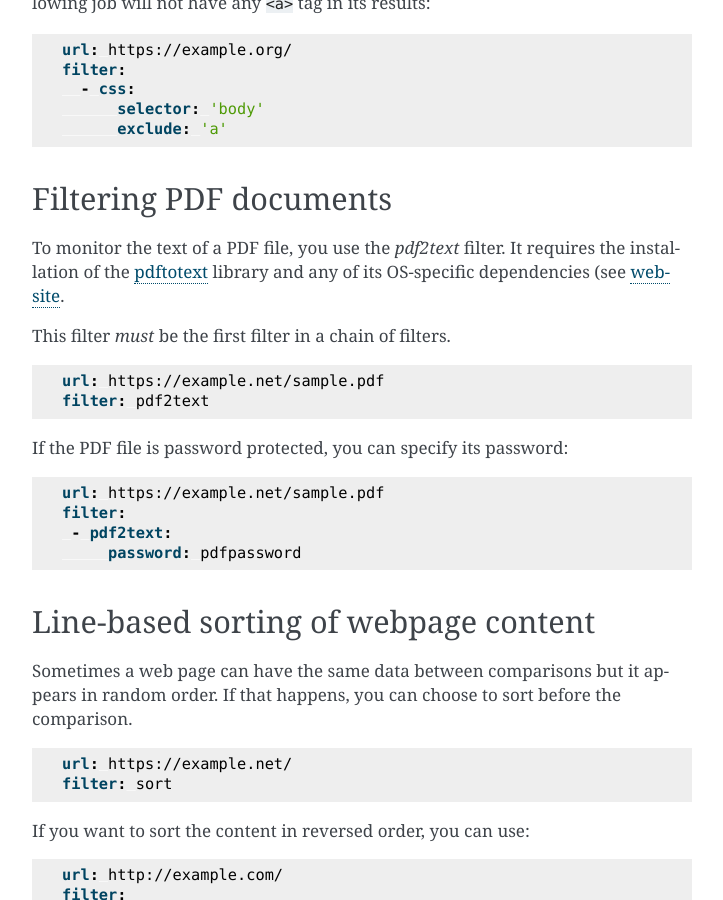
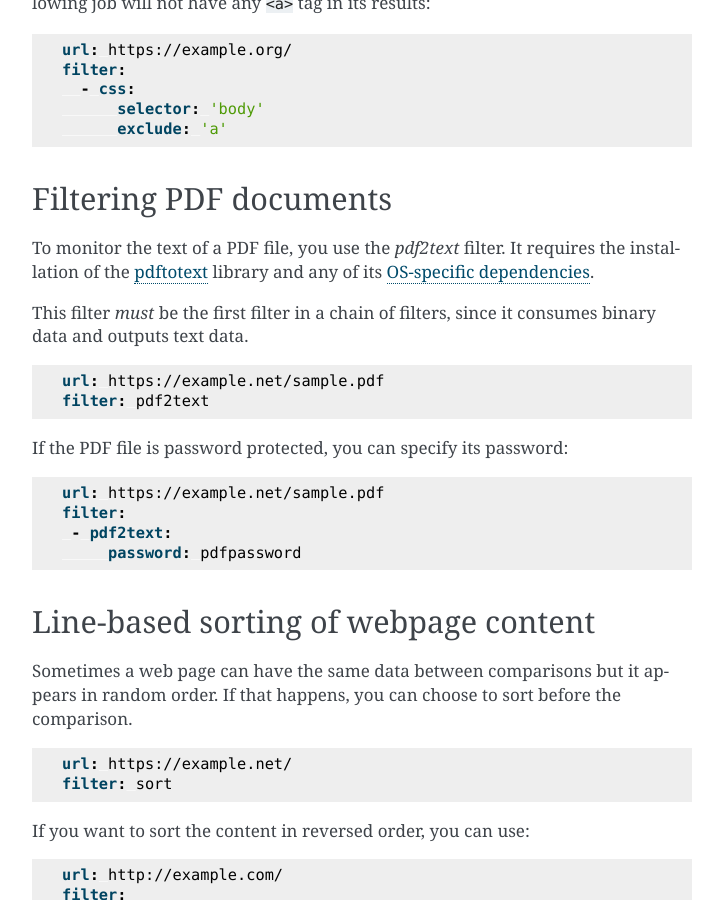
Before and after one commit to thp/urlwatch, a Sphinx documentation site: the page built from docs/source/filters.rst, in a window 1280 px wide and 900 px high, scrolled down 3674 px. Shown: the whole window, without its empty margins (388-1111 px from the left). Built offline with Sphinx 7.4.7, drawn with Linux system fonts in a browser that asks for light colours; some of the changed text lies outside the part shown.

Commit message:
Documentation updates

```diff
--- a/docs/source/filters.rst
+++ b/docs/source/filters.rst
@@ -80,7 +82,7 @@ removal to get just a certain info field from a webpage:
 
 .. code:: yaml
 
-   url: https://thp.io/2008/urlwatch/
+   url: https://example.net/
    filter: html2text,grep:Current.*version,strip
 
 For most cases, this means that you can specify a filter chain in your
@@ -109,7 +111,7 @@ If you want to extract only the body tag you can use this filter:
 
 .. code:: yaml
 
-   url: https://thp.io/2008/urlwatch/
+   url: https://example.org/
    filter: element-by-tag:body
 
 
@@ -218,11 +220,14 @@ Filtering PDF documents
 -----------------------
 
 To monitor the text of a PDF file, you use the `pdf2text` filter. It requires
-the installation of the `pdftotext <https://github.com/jalan/pdftotext/blob/master/README.md#pdftotext>`__
-library and any of its OS-specific dependencies (see
-`website <https://github.com/jalan/pdftotext/blob/master/README.md#os-dependencies>`__.
+the installation of the `pdftotext`_ library and any of its
+`OS-specific dependencies`_.
 
-This filter *must* be the first filter in a chain of filters.
+.. _pdftotext: https://github.com/jalan/pdftotext/blob/master/README.md#pdftotext
+.. _OS-specific dependencies: https://github.com/jalan/pdftotext/blob/master/README.md#os-dependencies
+
+This filter *must* be the first filter in a chain of filters, since it
+consumes binary data and outputs text data.
 
 .. code-block:: yaml
 
--- a/docs/source/migration.rst
+++ b/docs/source/migration.rst
@@ -9,7 +9,7 @@ a quick rundown of changes in 2.0:
    filters, selecting the HTTP request method, specifying POST data as
    dictionary and much more
 -  The cache directory has been replaced with a SQLite 3 database file
-   “cache.db” in minidb format, storing all change history (use
+   “cache.db” in `minidb`_ format, storing all change history (use
    ``--gc-cache`` to remove old changes if you don’t need them anymore)
    for further analysis
 -  The hooks mechanism has been replaced with support for creating new
```
Also changed, not shown: other parts of docs/source/filters.rst (+4 -2 lines), other parts of docs/source/migration.rst (+3 -0 lines), docs/source/introduction.rst (+7 -3 lines), docs/source/reporters.rst (+16 -6 lines), 1 other file.
